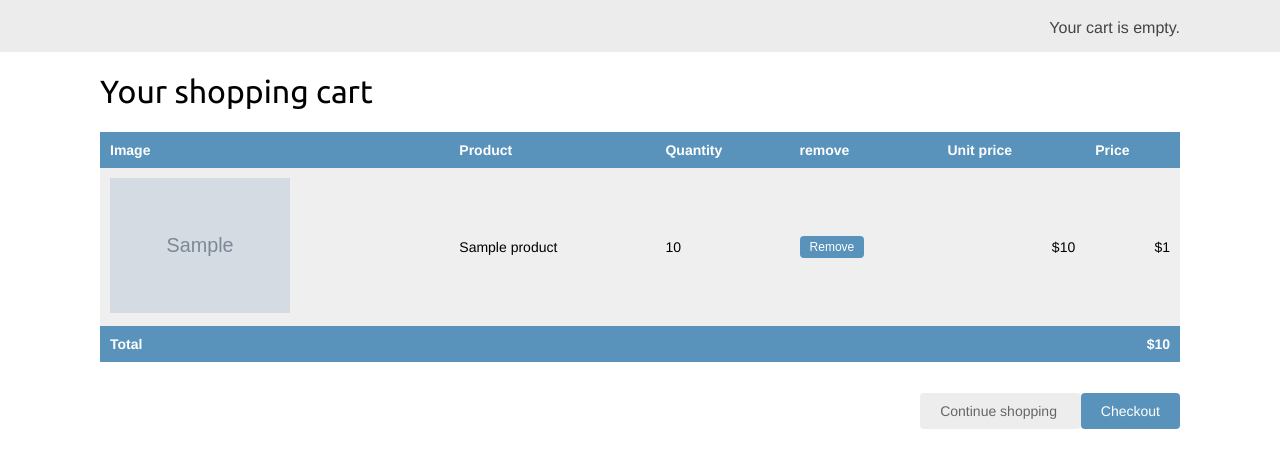
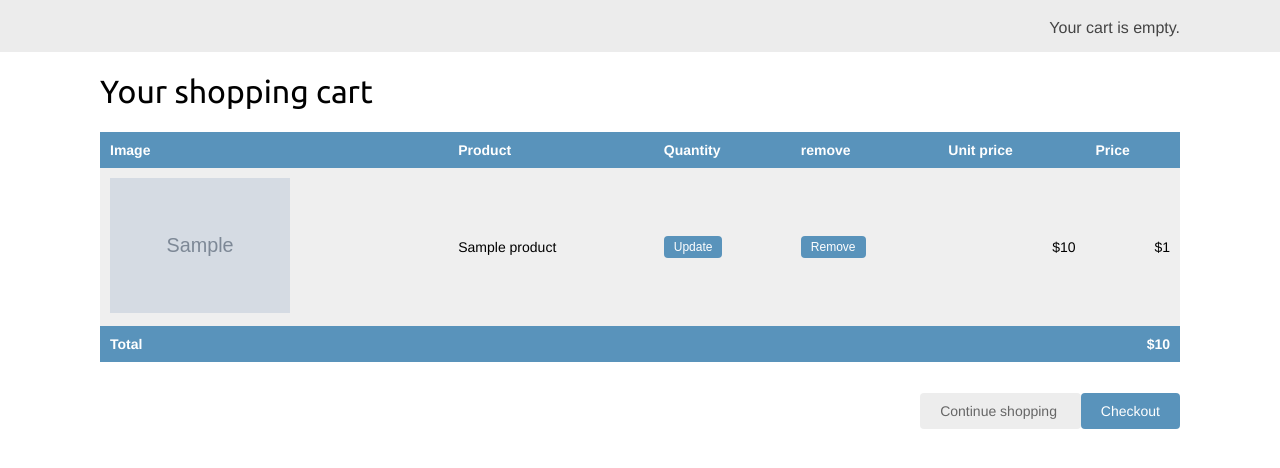
Before and after one commit to amieecode/store, a Django app: template myshop/cart/templates/cart/detail.html in a window 1280 px wide. Shown: the part 46-514 px from the top of the page. Run offline with Django 5.2, Linux system fonts and the light colour scheme; the template is opened without the code that fills it: most values are stand-ins (such as "Sample title", 1, 10 or a date in 2020); grey boxes marked "Sample" are stand-in pictures.

Commit message:
intergated cart update

```diff
--- /dev/null
+++ b/myshop/cart/context_processors.py
@@ -0,0 +1,4 @@
+from .cart import Cart
+
+def cart(request):
+    return {'cart': Cart(request)}
--- a/myshop/cart/templates/cart/detail.html
+++ b/myshop/cart/templates/cart/detail.html
@@ -31,8 +31,18 @@
                                 >
                             </a>
                         </td>
+
                         <td>{{ product.name }}</td>
-                        <td>{{ item.quantity }}</td>
+
+                        <td>
+                            <form action="{% url "cart:cart_add" product.id %}" method="post">
+                                {% csrf_token %}
+                                {{ item.update_quantity_form.quantity }}
+                                {{ item.update_quantity_form.override }}
+                                <input type="submit" value="Update">
+                            </form>
+                        </td>
+
                         <td>
                             <form action="{% url "cart:cart_remove" product.id %}" method="post">
                                 <input type="submit" value="Remove">
--- a/myshop/cart/views.py
+++ b/myshop/cart/views.py
@@ -24,4 +24,6 @@
 
 def cart_detail(request):
     cart = Cart(request)
+    for item in cart:
+        item['update_quantity_form'] = CartAddProductForm( initial= {'quantity': item['quantity'], 'override': True} )
     return render(request, 'cart/detail.html', {'cart': cart})
```
